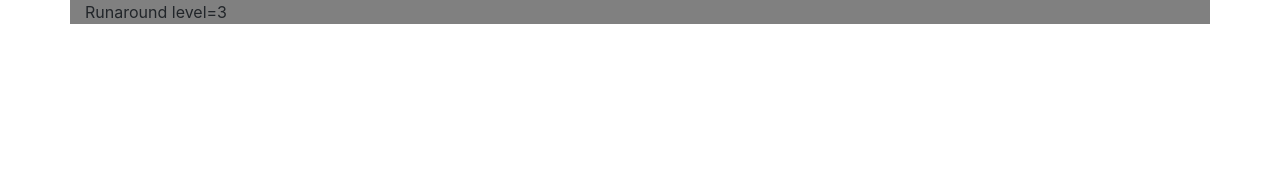
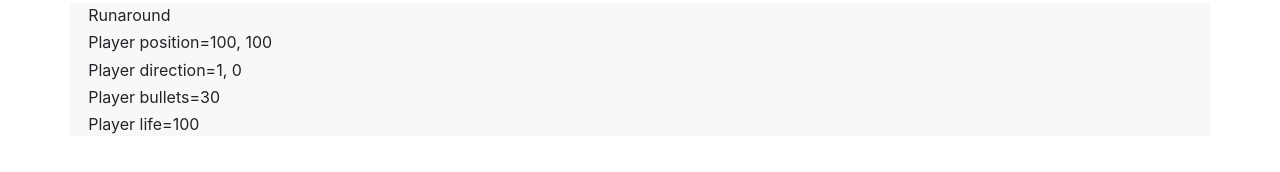
Before and after one commit to klowe27/runaround, a website built with webpack: page src/index.html in a window 1280 px wide. Built offline with nearby package versions, Linux system fonts and the light colour scheme.

Commit message:
add summary items

```diff
--- a/src/runaround.js
+++ b/src/runaround.js
@@ -140,9 +140,11 @@ class Runaround {
     // drawBullets(bullets);
 
     if(useSummary) {
-      level.id++;
-      let summary = "Runaround\n";
-      summary += `level=${level.id}`;
+      let summary = "<p>Runaround</p>";
+      summary += `<p>Player position=${this.player.x}, ${this.player.y}</p>`;
+      summary += `<p>Player direction=${this.player.directionX}, ${this.player.directionY}</p>`;
+      summary += `<p>Player bullets=${this.player.bullets}</p>`;
+      summary += `<p>Player life=${this.player.life}<p>`;
       return summary;
     }
   }
--- a/src/styles.css
+++ b/src/styles.css
@@ -1,3 +1,7 @@
 .container {
-  background-color: gray;
+  background-color: #f8f8f8;
 }
+
+.container p {
+  margin: 0.2em;
+}
```
